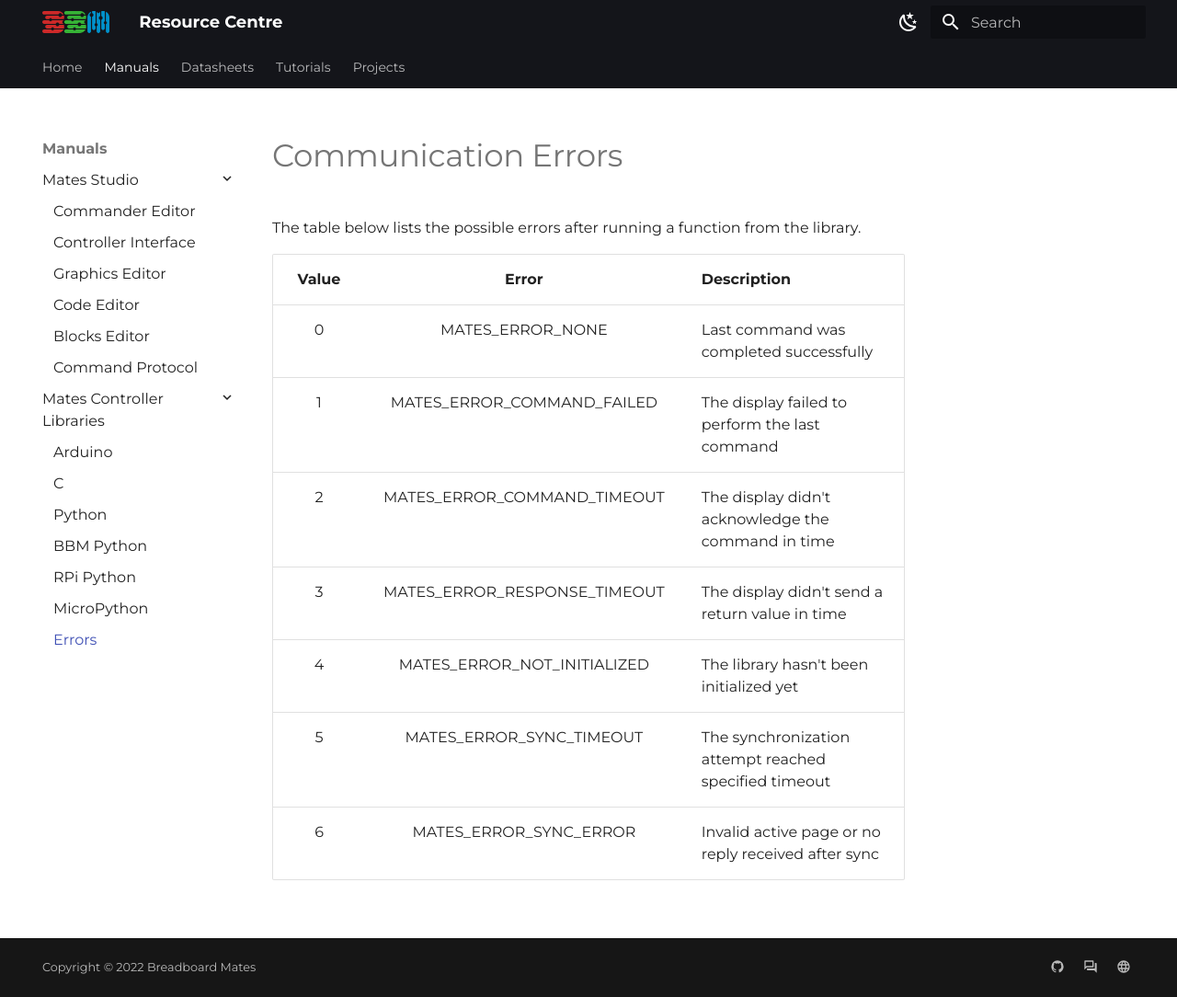
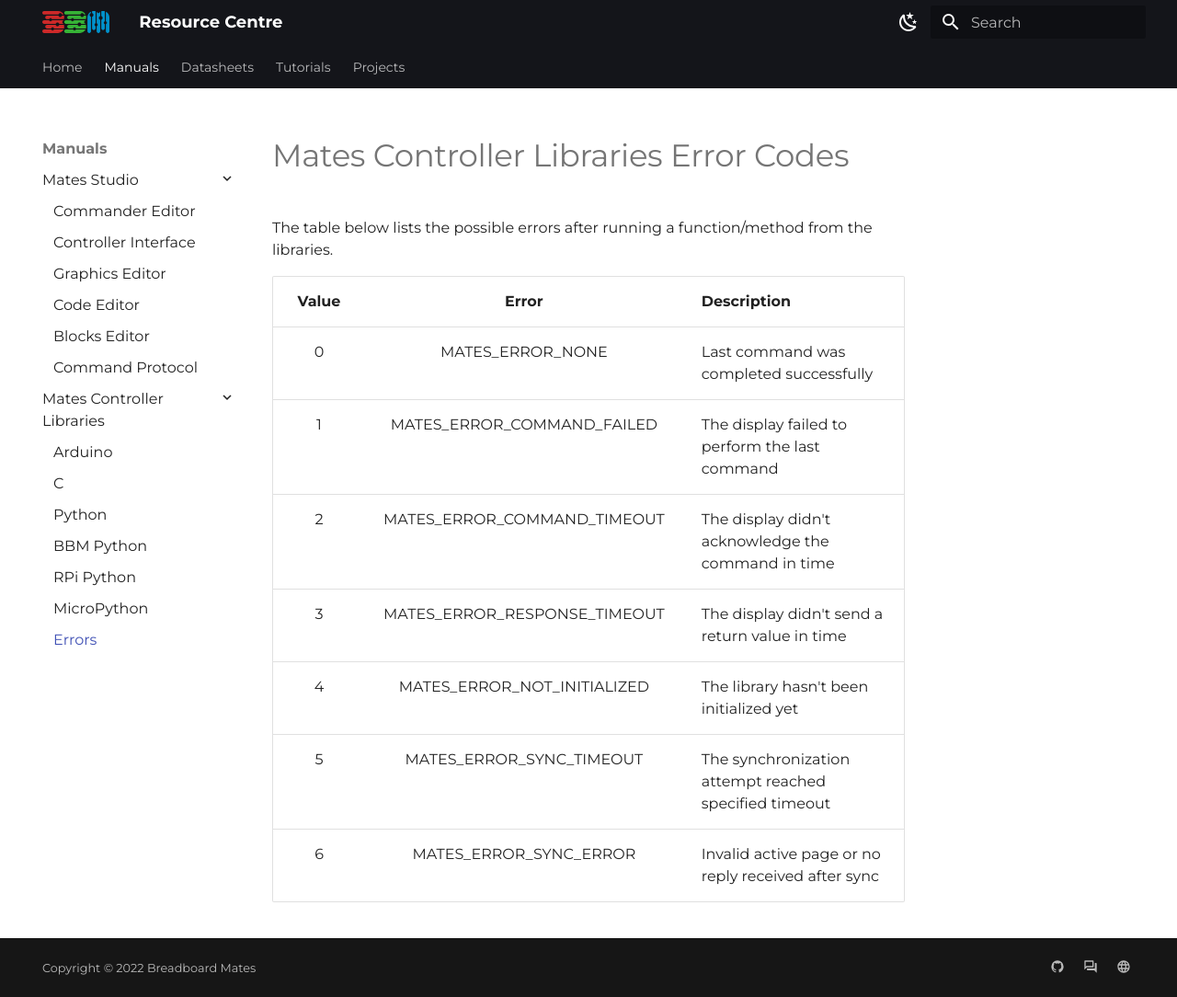
Before and after one commit to iSOLveIT/mkdocs-gen, an MkDocs documentation site: the page built from docs/controller/mates-controller-errors.md, in a window 1280 px wide and 1084 px high. Shown: the whole window at 92% size. Built offline with MkDocs 1.6.1 and Material for MkDocs 9.7.7, drawn with Linux system fonts in a browser that asks for light colours.

Commit message:
Moved errors document

```diff
--- a/docs/controller/keywords/errors.md
+++ b/docs/controller/mates-controller-errors.md
@@ -1,6 +1,6 @@
-# Communication Errors
+# Mates Controller Libraries Error Codes
 
-The table below lists the possible errors after running a function from the library.
+The table below lists the possible errors after running a function/method from the libraries.
 
 | Value | Error                         | Description                                           |
 |:-----:|:-----------------------------:| ----------------------------------------------------- |
--- a/mkdocs.yml
+++ b/mkdocs.yml
@@ -32,7 +32,7 @@
       - BBM Python: controller/bbm-python-mates-controller.md
       - RPi Python: controller/rpi-python-mates-controller.md
       - MicroPython: controller/micropython-mates-controller.md
-      - Errors: controller/keywords/errors.md
+      - Errors: controller/mates-controller-errors.md
   - Datasheets:
     - datasheets/index.md
     - TIMI:
```
Also changed, not shown: docs/controller/arduino-mates-controller.md (+1 -1 lines), docs/controller/python-mates-controller.md (+1 -1 lines).
